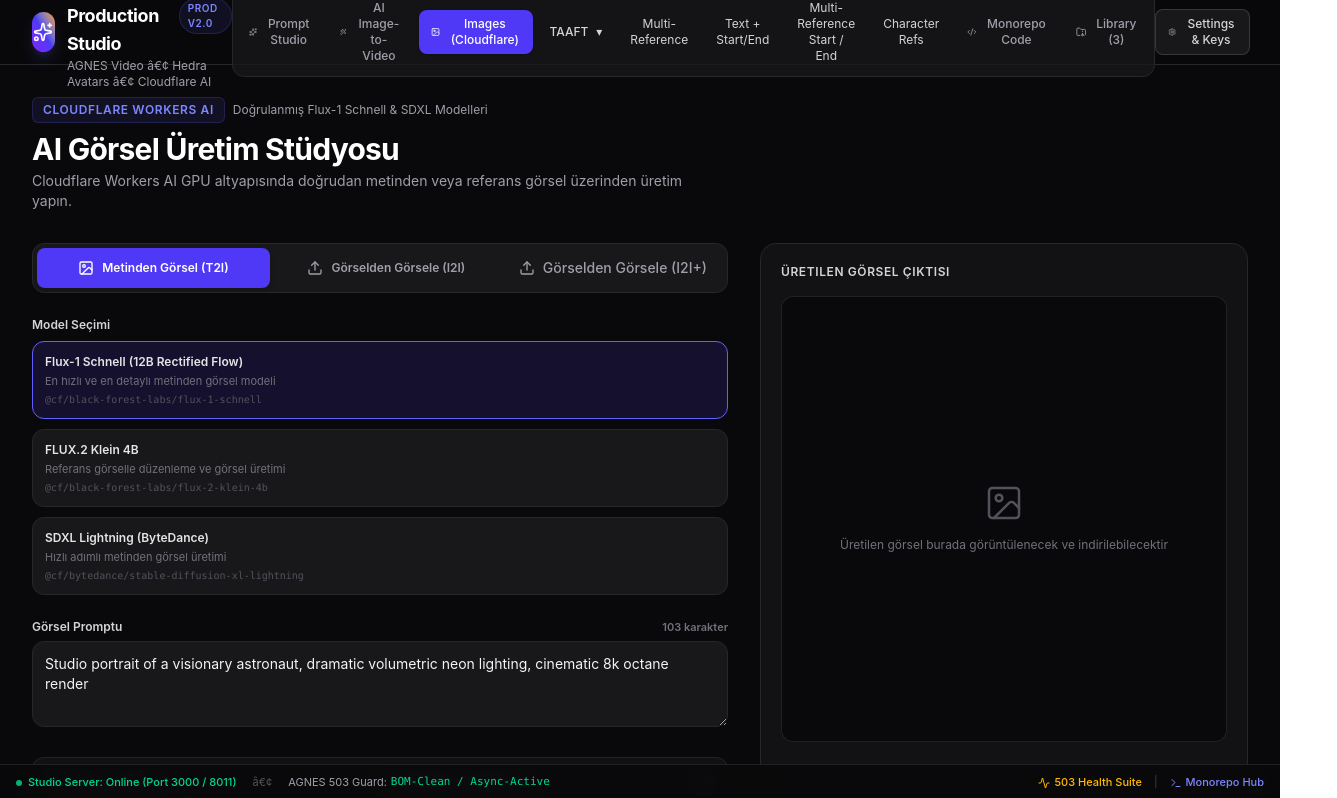
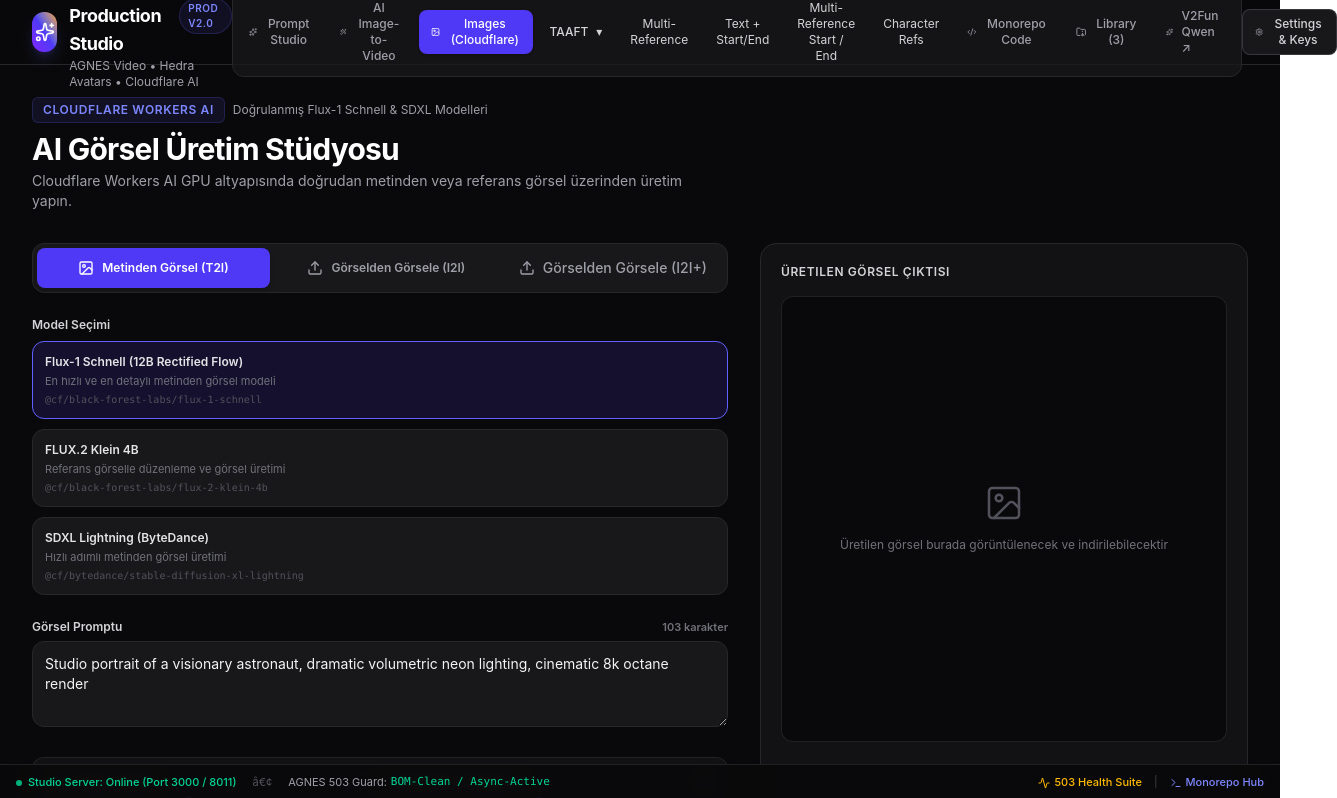
Before and after one commit to dossogroup98-byte/ai-production-studio-2, a React (Vite) app: page / in a window 1280 px wide. Shown: the top 798 px of the page, 1337 px wide, since content can reach past the window. Built offline with nearby package versions, Linux system fonts and the light colour scheme.

Commit message:
Fix V2Fun header link and slogan

```diff
--- a/src/components/Header.tsx
+++ b/src/components/Header.tsx
@@ -25,7 +25,7 @@
                 PROD v2.0
               </span>
             </div>
-            <p className="text-xs text-zinc-400 hidden sm:block">AGNES Video â€¢ Hedra Avatars â€¢ Cloudflare AI</p>
+            <p className="text-xs text-zinc-400 hidden sm:block">AGNES Video &#8226; Hedra Avatars &#8226; Cloudflare AI</p>
           </div>
         </div>
 
@@ -127,6 +127,16 @@
             <span>Library ({itemCount})</span>
           </button>
 
+          <a
+            href="https://v2fun.ai"
+            target="_blank"
+            rel="noopener noreferrer"
+            className="flex items-center gap-2 px-3 py-1.5 rounded-lg text-xs font-medium transition-all text-zinc-400 hover:text-violet-300 hover:bg-zinc-800/60"
+          >
+            <Sparkles className="w-3.5 h-3.5" />
+            <span>V2Fun Qwen ↗</span>
+          </a>
+
         </nav>
 
         {/* Right Settings */}
```
